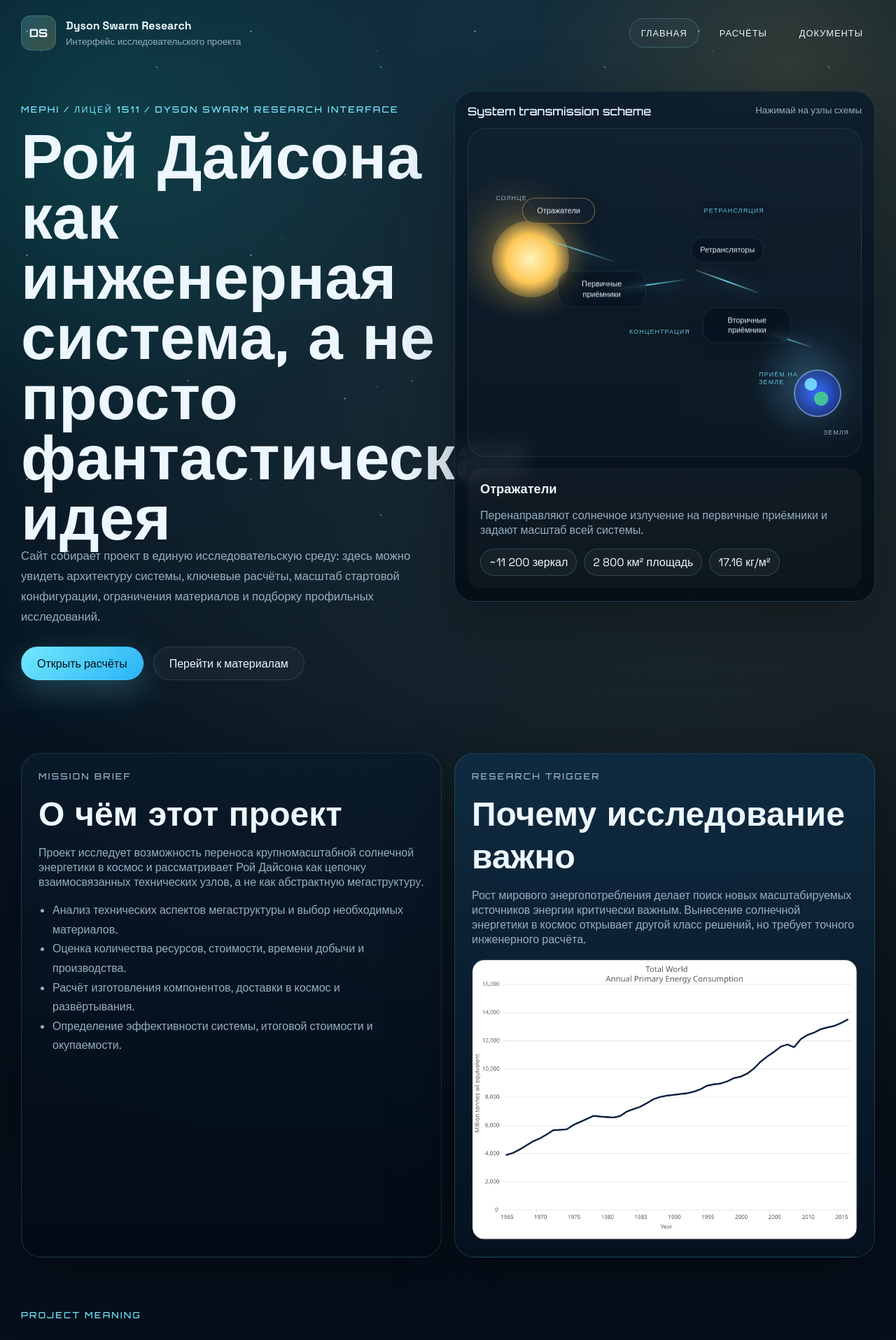
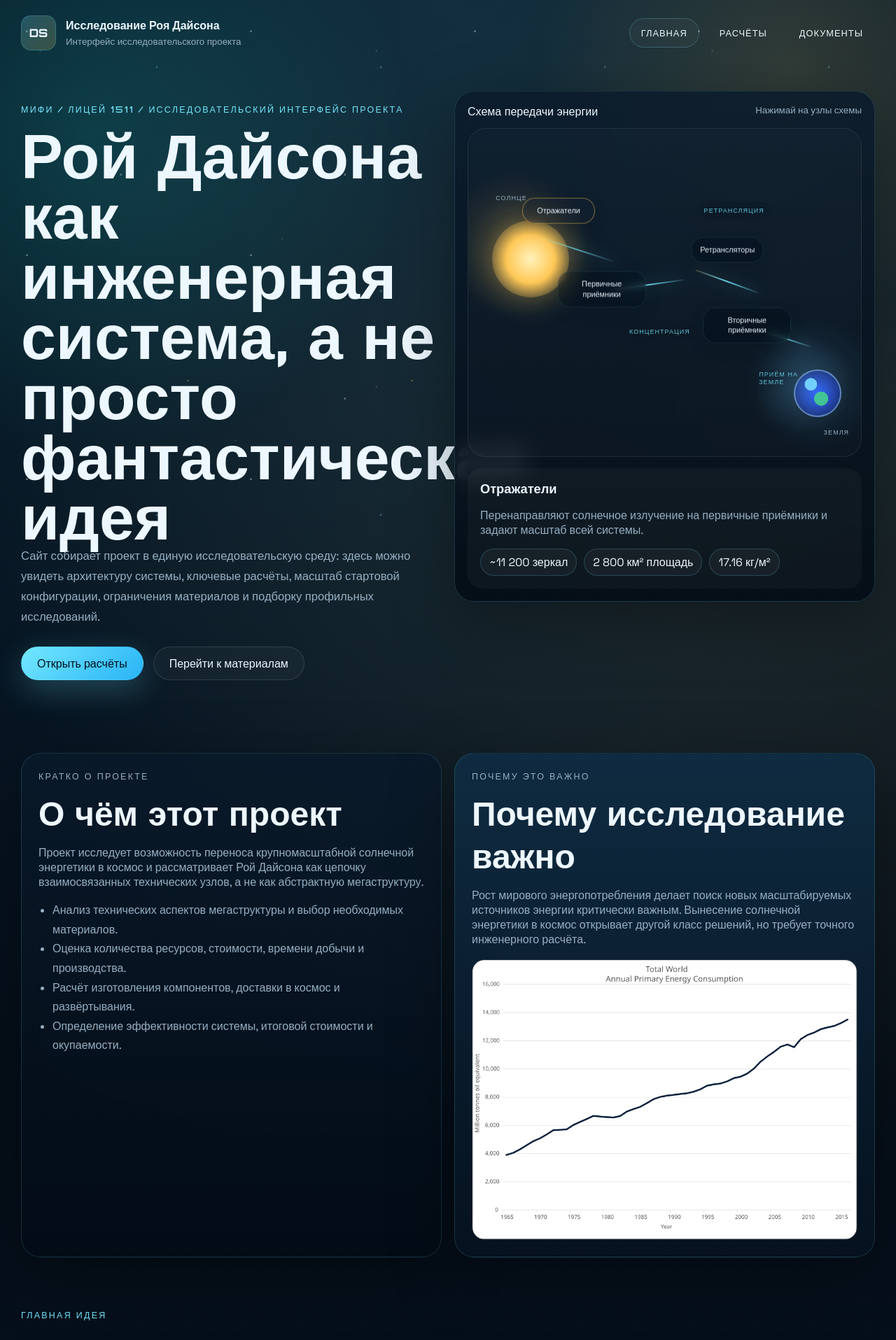
Before and after one commit to qri1/dyson, a React (Vite) app: page / in a window 1280 px wide. Shown: the top 1915 px of the page at 70% size. Built offline with nearby package versions, Linux system fonts and the light colour scheme.

Commit message:
Translate UI labels and simplify document cards

```diff
--- a/src/App.jsx
+++ b/src/App.jsx
@@ -39,7 +39,7 @@ export default function App() {
         <button className="brand" onClick={() => navigate("home")} type="button">
           <span className="brand__mark">DS</span>
           <span className="brand__copy">
-            <strong>Dyson Swarm Research</strong>
+            <strong>Исследование Роя Дайсона</strong>
             <small>Интерфейс исследовательского проекта</small>
           </span>
         </button>
@@ -79,7 +79,7 @@ export default function App() {
           </a>
         </div>
         <div>
-          <p className="footer__title">Dyson Swarm Research Archive</p>
+          <p className="footer__title">Архив исследования Роя Дайсона</p>
           <p className="footer__copy">
             React/Vite версия сайта с отдельной страницей расчётов и интерактивной схемой системы.
           </p>
--- a/src/components/CalculationsPage.jsx
+++ b/src/components/CalculationsPage.jsx
@@ -9,7 +9,7 @@ export function CalculationsPage() {
     <>
       <section className="section page-hero">
         <div className="panel page-hero__panel">
-          <p className="eyebrow">Detailed Calculations</p>
+          <p className="eyebrow">Детальные расчёты</p>
           <h1>Детальные инженерные расчёты проекта</h1>
           <p className="lead">
             Эта страница собирает расчётные блоки в более исследовательском формате: масса зеркала, тепловой предел,
@@ -48,7 +48,7 @@ export function CalculationsPage() {
 
       <section className="section">
         <div className="section-heading">
-          <p className="eyebrow">Research Tables</p>
+          <p className="eyebrow">Исследовательские таблицы</p>
           <h2>Таблицы проекта</h2>
         </div>
         <div className="research-tables">
@@ -77,7 +77,7 @@ export function CalculationsPage() {
 
       <section className="section">
         <div className="section-heading">
-          <p className="eyebrow">Project Path</p>
+          <p className="eyebrow">Этапы исследования</p>
           <h2>Логика развития исследования</h2>
         </div>
         <div className="timeline">
@@ -93,7 +93,7 @@ export function CalculationsPage() {
 
       <section className="section">
         <article className="panel summary-panel">
-          <p className="eyebrow">Summary</p>
+          <p className="eyebrow">Вывод</p>
           <h2>Главный вывод о проекте</h2>
           <p>
             Проект ценен тем, что переводит идею Роя Дайсона из области общего научно-фантастического образа в язык
--- a/src/components/HomePage.jsx
+++ b/src/components/HomePage.jsx
@@ -8,7 +8,7 @@ export function HomePage({ activeModuleId, onModuleSelect, onNavigate }) {
     <>
       <section className="hero panel-grid">
         <div className="hero-copy">
-          <p className="eyebrow">MEPHI / Лицей 1511 / Dyson Swarm Research Interface</p>
+          <p className="eyebrow">МИФИ / Лицей 1511 / Исследовательский интерфейс проекта</p>
           <h1>Рой Дайсона как инженерная система, а не просто фантастическая идея</h1>
           <p className="lead">
             Сайт собирает проект в единую исследовательскую среду: здесь можно увидеть архитектуру системы,
@@ -26,7 +26,7 @@ export function HomePage({ activeModuleId, onModuleSelect, onNavigate }) {
 
         <div className="hero-visual panel">
           <div className="panel-header">
-            <span>System transmission scheme</span>
+            <span>Схема передачи энергии</span>
             <small>Нажимай на узлы схемы</small>
           </div>
           <OrbitalDiagram activeId={activeModuleId} onSelect={onModuleSelect} />
@@ -44,7 +44,7 @@ export function HomePage({ activeModuleId, onModuleSelect, onNavigate }) {
 
       <section className="section panel-grid">
         <div className="panel">
-          <p className="eyebrow">Mission Brief</p>
+          <p className="eyebrow">Кратко о проекте</p>
           <h2>О чём этот проект</h2>
           <p>
             Проект исследует возможность переноса крупномасштабной солнечной энергетики в космос и рассматривает
@@ -58,7 +58,7 @@ export function HomePage({ activeModuleId, onModuleSelect, onNavigate }) {
         </div>
 
         <div className="panel panel-emphasis">
-          <p className="eyebrow">Research Trigger</p>
+          <p className="eyebrow">Почему это важно</p>
           <h2>Почему исследование важно</h2>
           <p>
             Рост мирового энергопотребления делает поиск новых масштабируемых источников энергии критически важным.
@@ -70,7 +70,7 @@ export function HomePage({ activeModuleId, onModuleSelect, onNavigate }) {
 
       <section className="section">
         <div className="section-heading">
-          <p className="eyebrow">Project Meaning</p>
+          <p className="eyebrow">Главная идея</p>
           <h2>Что уже показывает исследование</h2>
         </div>
         <div className="highlights-grid">
@@ -85,7 +85,7 @@ export function HomePage({ activeModuleId, onModuleSelect, onNavigate }) {
 
       <section className="section">
         <div className="section-heading">
-          <p className="eyebrow">System Stack</p>
+          <p className="eyebrow">Состав системы</p>
           <h2>Компоненты системы</h2>
         </div>
         <div className="module-grid">
@@ -116,13 +116,13 @@ export function HomePage({ activeModuleId, onModuleSelect, onNavigate }) {
 
       <section className="section">
         <div className="section-heading">
-          <p className="eyebrow">Critical Risks</p>
+          <p className="eyebrow">Главные ограничения</p>
           <h2>Ключевые проблемы проекта</h2>
         </div>
         <div className="risk-grid">
           {risks.map((risk) => (
             <article className="risk-card" key={risk}>
-              <span className="risk-card__badge">Risk</span>
+              <span className="risk-card__badge">Проблема</span>
               <p>{risk}</p>
             </article>
           ))}
@@ -131,7 +131,7 @@ export function HomePage({ activeModuleId, onModuleSelect, onNavigate }) {
 
       <section className="section">
         <div className="section-heading">
-          <p className="eyebrow">Mission Parameters</p>
+          <p className="eyebrow">Ключевые параметры</p>
           <h2>Ключевые параметры стартовой схемы</h2>
         </div>
         <div className="stat-grid">
@@ -146,7 +146,7 @@ export function HomePage({ activeModuleId, onModuleSelect, onNavigate }) {
 
       <section className="section" id="documents">
         <div className="section-heading">
-          <p className="eyebrow">Research Vault</p>
+          <p className="eyebrow">Материалы проекта</p>
           <h2>Документы и внешние материалы</h2>
         </div>
         <div className="docs-grid">
@@ -176,10 +176,6 @@ export function HomePage({ activeModuleId, onModuleSelect, onNavigate }) {
                   ))}
                 </div>
               ) : null}
-
-              <a className="doc-link" href={item.href} rel="noreferrer" target="_blank">
-                Открыть
-              </a>
             </article>
           ))}
         </div>
--- a/src/data/research.js
+++ b/src/data/research.js
@@ -207,15 +207,15 @@ export const documentLinks = [
     href: "https://www.militaryaerospace.com/directory/electro-optics/optical-imaging/blog/55264240/avantier-inc-silicon-carbide-mirror-for-aerospace-applications",
     links: [
       {
-        label: "SiC mirrors for aerospace",
+        label: "Зеркала из SiC для аэрокосмических систем",
         href: "https://www.militaryaerospace.com/directory/electro-optics/optical-imaging/blog/55264240/avantier-inc-silicon-carbide-mirror-for-aerospace-applications",
       },
       {
-        label: "IEEE: radiation-resistant coatings",
+        label: "IEEE: радиационно-стойкие покрытия",
         href: "https://ieeexplore.ieee.org/document/10703104?utm_source=Securitylab.ru",
       },
       {
-        label: "Universe Today: lightweight mirror structure",
+        label: "Universe Today: лёгкая зеркальная конструкция",
         href: "https://www.universetoday.com/articles/largest-mirror-in-space-under-development",
       },
     ],
@@ -227,19 +227,19 @@ export const documentLinks = [
     href: "https://arxiv.org/abs/2206.08373",
     links: [
       {
-        label: "arXiv: Dyson Swarm and megastructure concepts",
+        label: "arXiv: концепции Роя Дайсона и мегаструктур",
         href: "https://arxiv.org/abs/2206.08373",
       },
       {
-        label: "IEEE: space solar power transmission",
+        label: "IEEE: передача космической солнечной энергии",
         href: "https://ieeexplore.ieee.org/document/8366046",
       },
       {
-        label: "Caltech: solar power beaming research",
+        label: "Caltech: передача солнечной энергии направленным лучом",
         href: "https://authors.library.caltech.edu/records/v0wpe-pk203",
       },
       {
-        label: "Caltech: deployable space power systems",
+        label: "Caltech: разворачиваемые космические энергосистемы",
         href: "https://authors.library.caltech.edu/records/hd7br-x6z92",
       },
     ],
```
